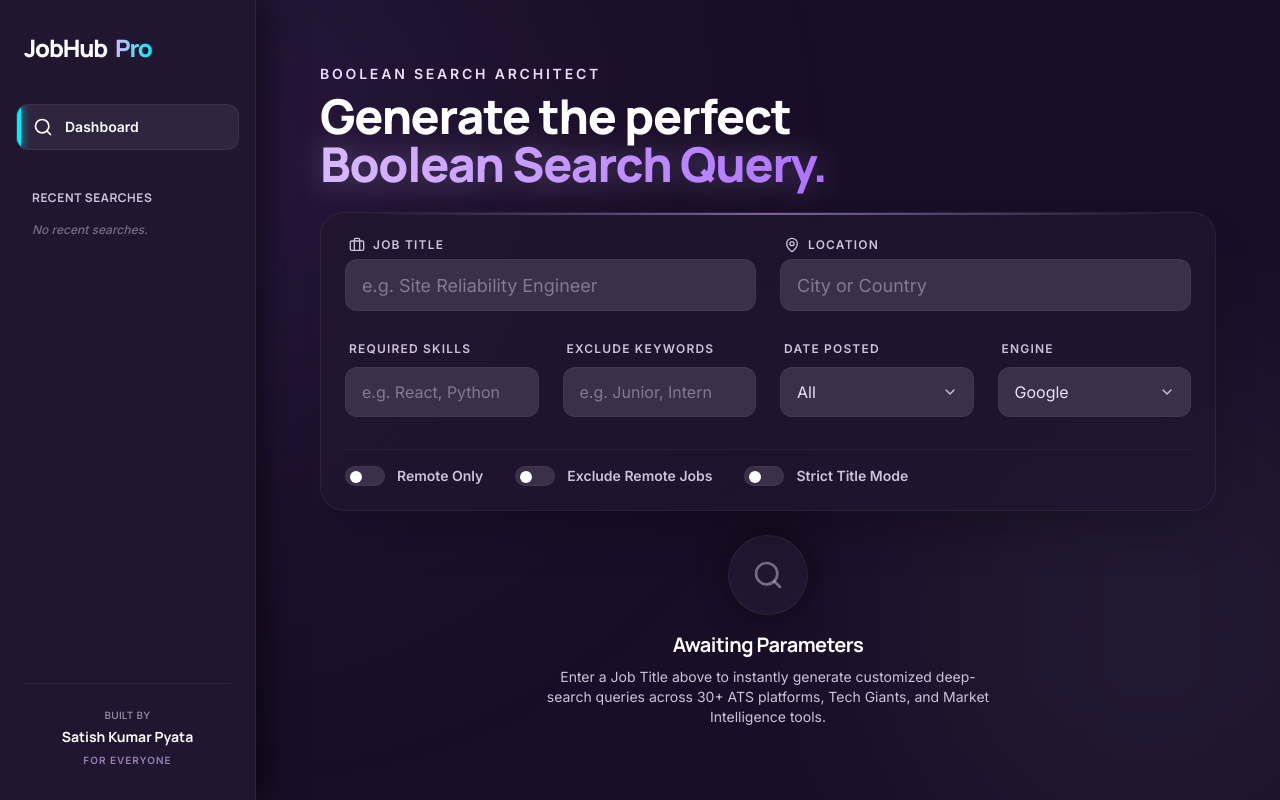
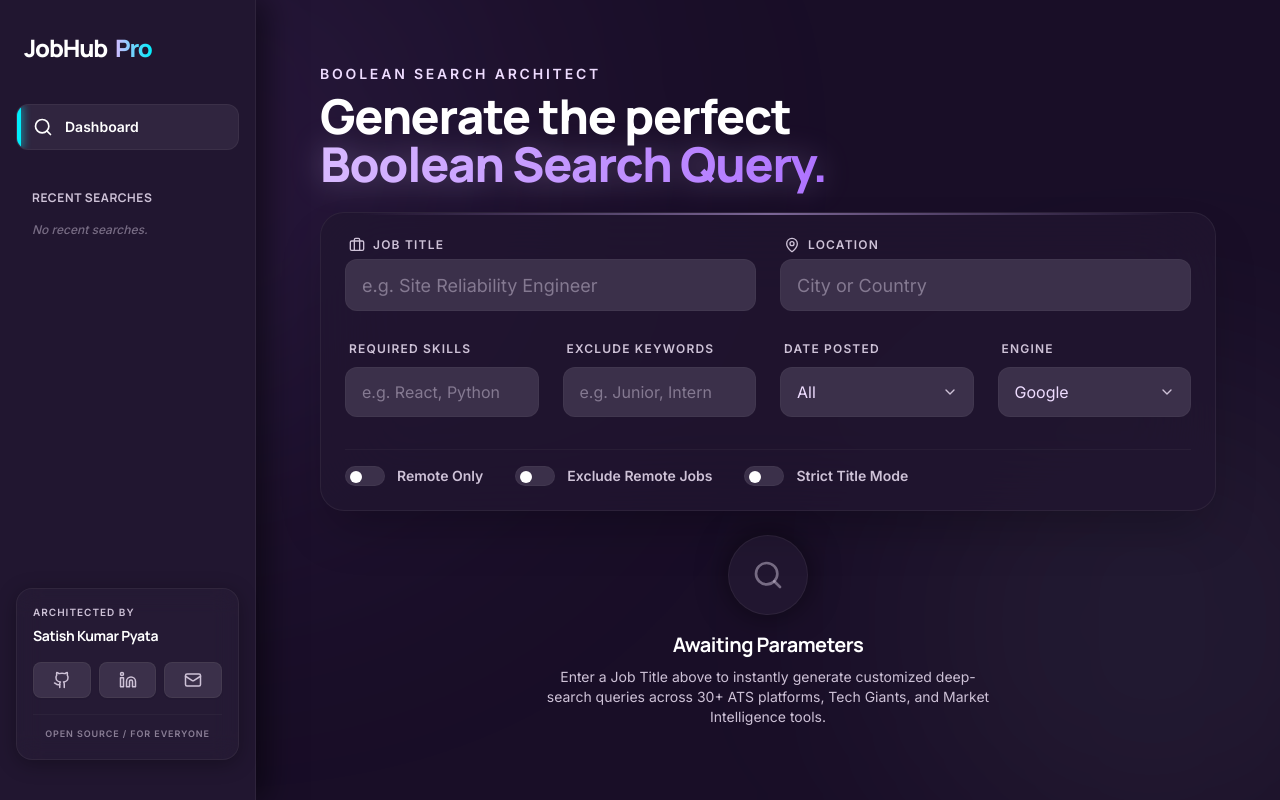
Before and after one commit to COutSatish/jobhub-pro, a React (Vite) app: page / in a window 1280 px wide. Built offline with nearby package versions, Linux system fonts and the light colour scheme.

Commit message:
feat: Upgrade creator profile card with social links

```diff
--- a/src/App.jsx
+++ b/src/App.jsx
@@ -1,6 +1,6 @@
 import React, { useState, useEffect } from 'react';
 import { motion, AnimatePresence } from 'framer-motion';
-import { Search, Briefcase, MapPin, Clock, Globe, Copy, CheckCircle2, ChevronDown, ExternalLink, Settings2, Trash2, History, Share2, Download, Building2, Linkedin, Home, Bookmark, ShieldCheck, Zap, Rocket, Code2, BookText, Network, Users, Target, FileText, ClipboardList, Inbox, Layers, Activity, Compass, Crosshair, Award, Cpu, Anchor, Monitor, Hexagon, ShoppingCart, LayoutGrid, CalendarClock, Database, BadgeDollarSign, Leaf } from 'lucide-react';
+import { Search, Briefcase, MapPin, Clock, Globe, Copy, CheckCircle2, ChevronDown, ExternalLink, Settings2, Trash2, History, Share2, Download, Building2, Linkedin, Home, Bookmark, ShieldCheck, Zap, Rocket, Code2, BookText, Network, Users, Target, FileText, ClipboardList, Inbox, Layers, Activity, Compass, Crosshair, Award, Cpu, Anchor, Monitor, Hexagon, ShoppingCart, LayoutGrid, CalendarClock, Database, BadgeDollarSign, Leaf, Github, Mail } from 'lucide-react';
 
 const platformIcons = {
   wellfound: Users,
@@ -268,12 +268,29 @@ function App() {
           </div>
         </nav>
 
-        {/* Creator Credit */}
-        <div className="mt-auto px-6 pb-2">
-          <div className="pt-6 border-t border-outline-variant/30 text-center">
-            <p className="text-[10px] text-txt-muted/70 font-medium tracking-wide">BUILT BY</p>
-            <p className="text-sm text-white font-bold font-manrope mt-1">Satish Kumar Pyata</p>
-            <p className="text-[10px] text-primary/80 uppercase tracking-widest mt-1.5 font-bold opacity-80">For Everyone</p>
+        {/* Creator Profile Card */}
+        <div className="mt-auto px-4 pb-4">
+          <div className="bg-surface-high/30 backdrop-blur-md border border-outline-variant/30 rounded-2xl p-4 relative overflow-hidden group hover:border-primary/40 transition-colors shadow-[0_4px_20px_rgba(0,0,0,0.3)]">
+            <div className="absolute inset-0 bg-gradient-to-br from-primary/5 to-transparent opacity-0 group-hover:opacity-100 transition-opacity pointer-events-none" />
+
+            <p className="text-[10px] text-txt-muted uppercase font-bold tracking-widest mb-1.5 flex items-center gap-1">Architected By</p>
+            <h4 className="text-white font-manrope font-bold text-sm tracking-tight mb-4">Satish Kumar Pyata</h4>
+
+            <div className="flex items-center gap-2">
+              <a href="https://github.com/COutSatish" target="_blank" rel="noopener noreferrer" className="flex-1 h-9 rounded-lg bg-surface-highest border border-outline-variant/60 flex items-center justify-center text-txt-muted hover:text-white hover:border-white/50 transition-all hover:-translate-y-0.5 shadow-sm" title="GitHub">
+                <Github className="w-[18px] h-[18px]" />
+              </a>
+              <a href="https://www.linkedin.com/in/satishkumarpyata" target="_blank" rel="noopener noreferrer" className="flex-1 h-9 rounded-lg bg-surface-highest border border-outline-variant/60 flex items-center justify-center text-txt-muted hover:text-[#0A66C2] hover:border-[#0A66C2]/50 transition-all hover:-translate-y-0.5 shadow-sm" title="LinkedIn">
+                <Linkedin className="w-[18px] h-[18px]" />
+              </a>
+              <a href="mailto:satishkumarpyata@gmail.com" className="flex-1 h-9 rounded-lg bg-surface-highest border border-outline-variant/60 flex items-center justify-center text-txt-muted hover:text-secondary hover:border-secondary/50 transition-all hover:-translate-y-0.5 shadow-sm" title="Email Contact">
+                <Mail className="w-[18px] h-[18px]" />
+              </a>
+            </div>
+
+            <div className="mt-4 pt-3 border-t border-outline-variant/20 inline-block w-full text-center">
+               <p className="text-[9px] text-txt-muted/60 uppercase tracking-widest font-bold">Open Source / For Everyone</p>
+            </div>
           </div>
         </div>
       </aside>
```
